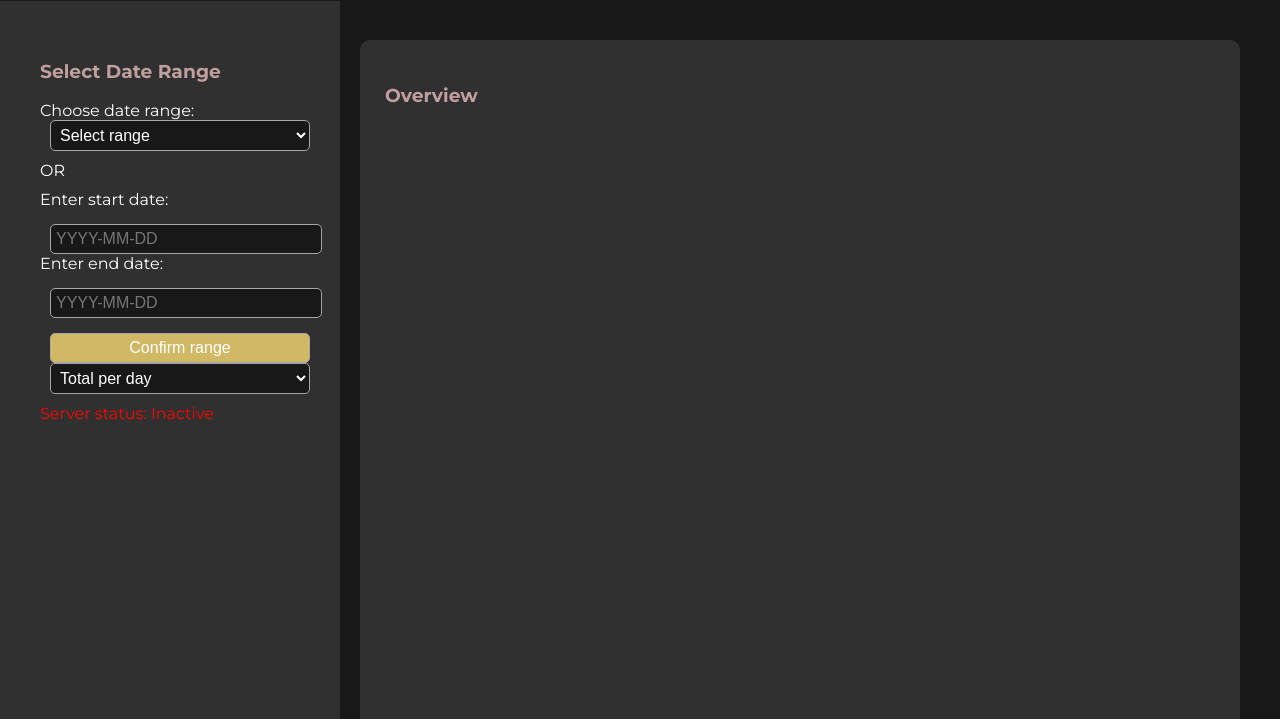
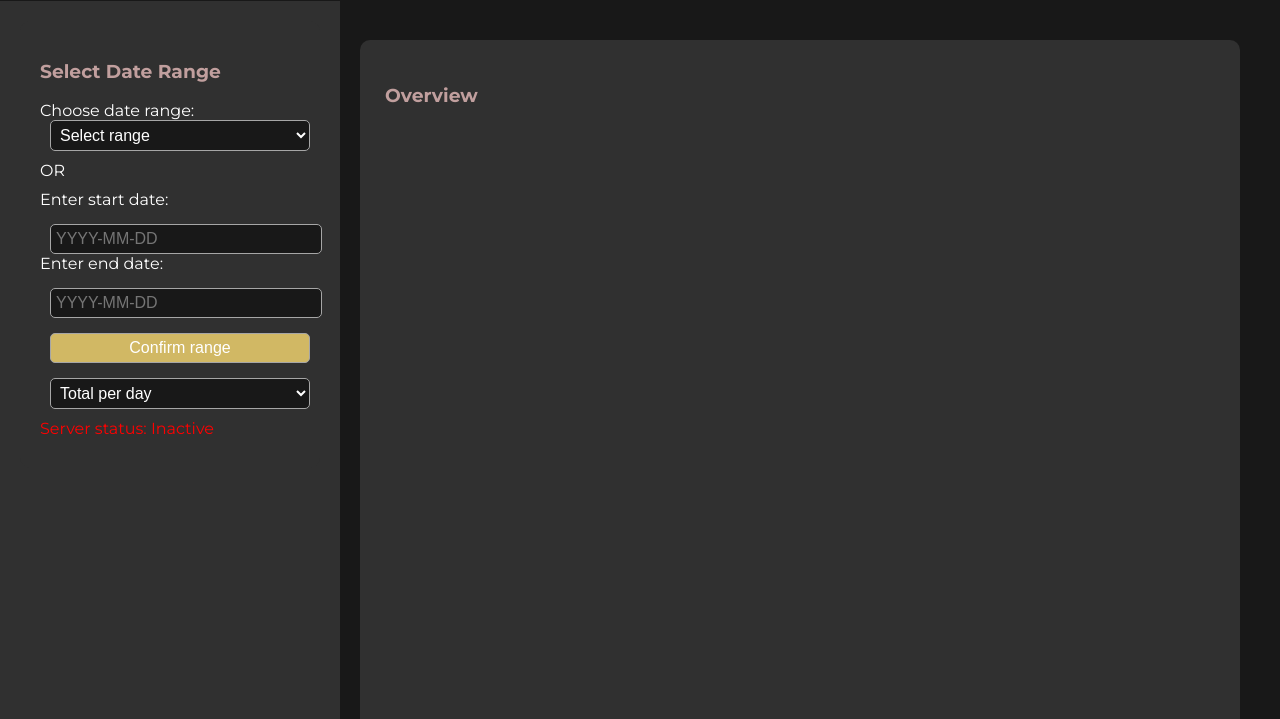
Before and after one commit to slopefields/MFK-Download-Tracker, a website: page index.html in a window 1280 px wide. Shown: the part 81-800 px from the top of the page. Drawn offline with nearby package versions, Linux system fonts and the light colour scheme.

Commit message:
Add margin to chart option dropdown

```diff
--- a/styles.css
+++ b/styles.css
@@ -139,6 +139,10 @@ button:hover {
     margin-top: 15px;
 }
 
+#chart-option-dropdown {
+    margin-top: 15px;
+}
+
 #confirm-form-button {
     margin-top: 15px;
 }
```
